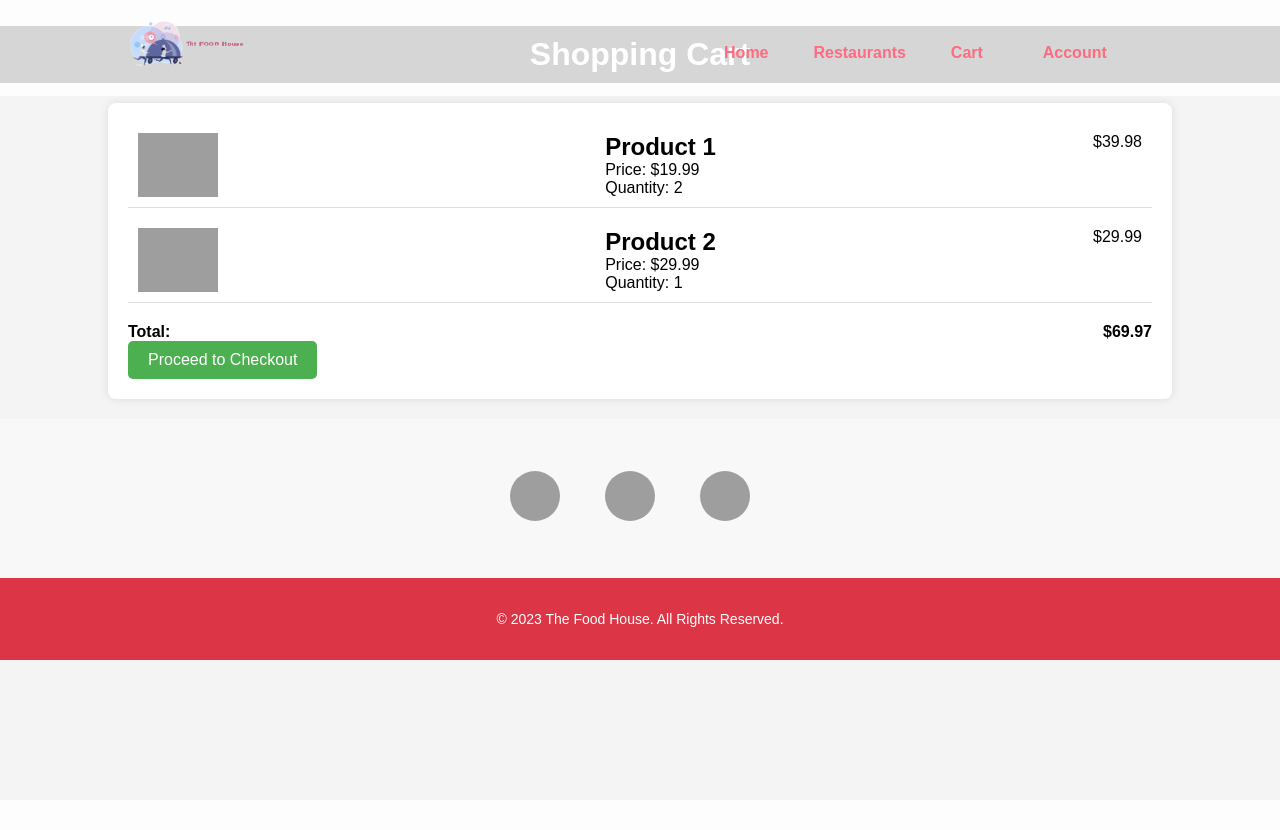
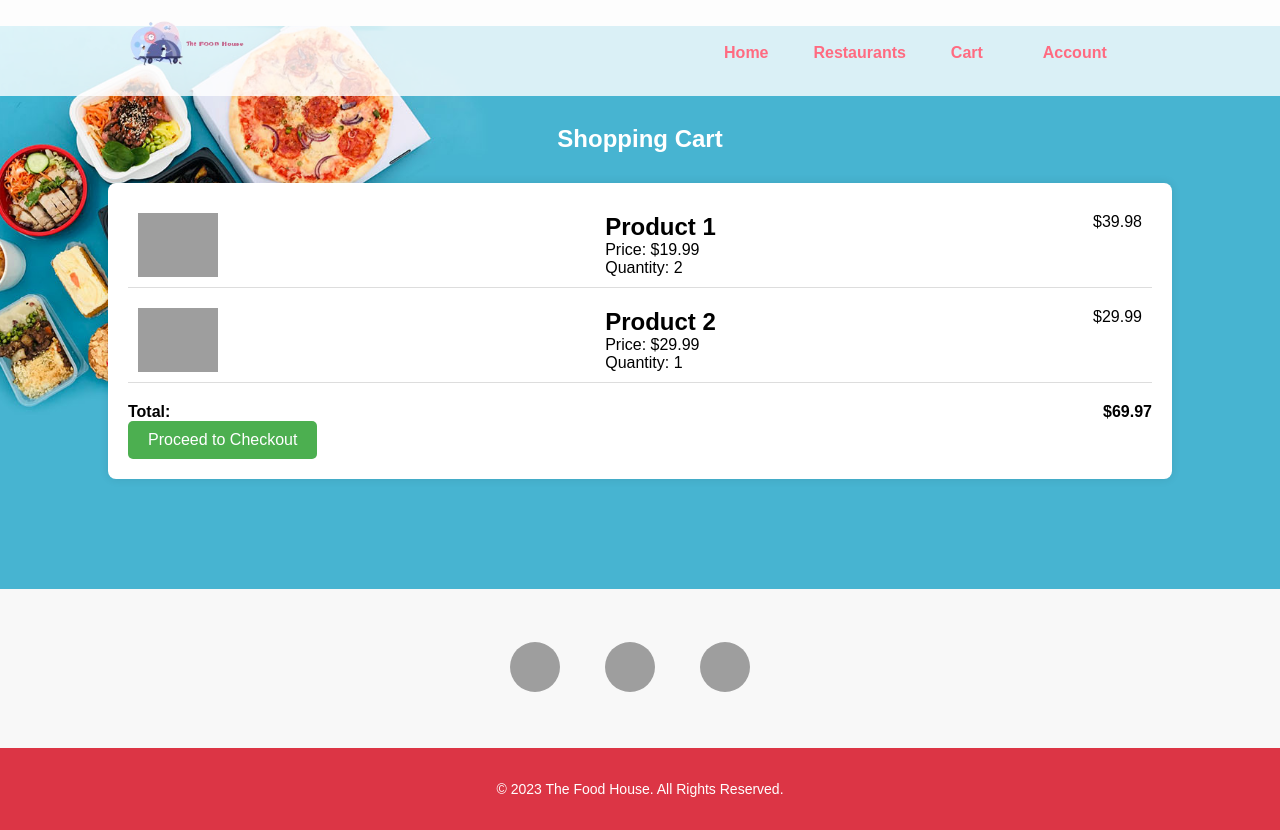
Before and after one commit to DeRohan/Food-Order-Project, a PHP site: page /food-order-project/cart.php in a window 1280 px wide. Before the commit the page ends 660 px from the top, so only its background shows below. Run offline with PHP 8.4, Linux system fonts and the light colour scheme; a user stored in the database is signed in; grey boxes are pictures that could not be loaded.

Commit message:
Update cart.php

```diff
--- a/cart.php
+++ b/cart.php
@@ -19,7 +19,7 @@
         }
 
         header {
-            background-color: #333;
+
             color: #fff;
             padding: 10px;
             text-align: center;
@@ -66,6 +66,7 @@
     </style>
 </head>
 <body>
+<section class="food-search">
     <header>
         <h1>Shopping Cart</h1>
     </header>
@@ -98,6 +99,7 @@
 
         <button action="checkout.php" class="checkout-btn">Proceed to Checkout</button>
     </div>
+    </section>
 </body>
 </html>
 
```
